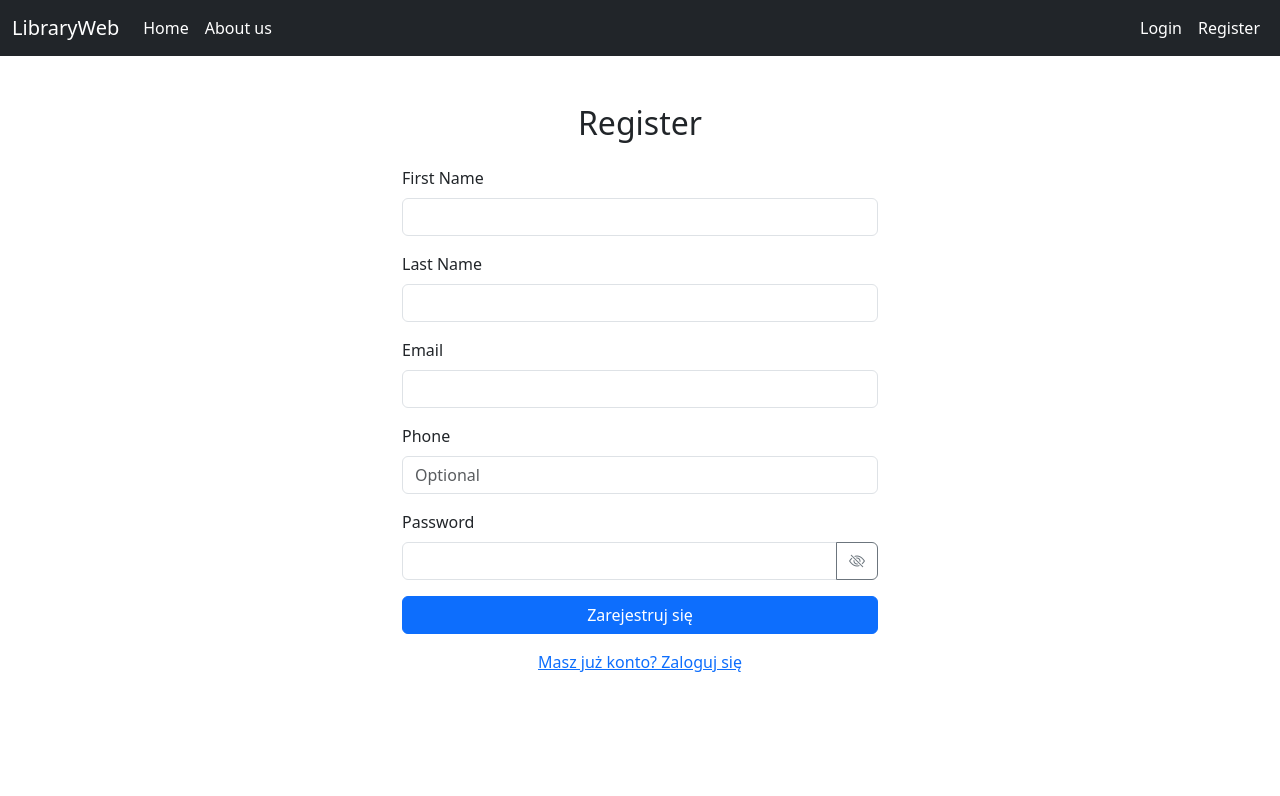
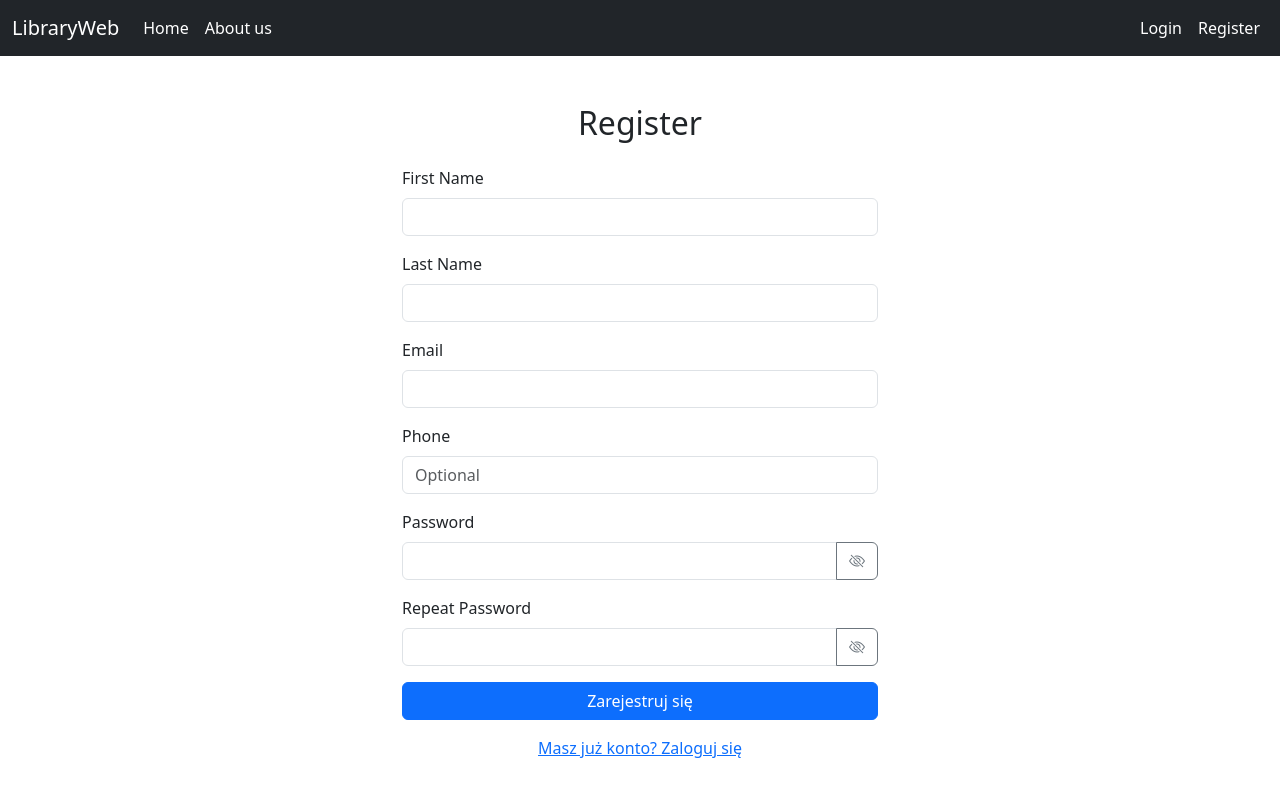
Before and after one commit to pterq/LibraryWeb, a React (Vite) app in the folder library-client/: page /register in a window 1280 px wide. Shown: the top 796 px of the page. Built offline with nearby package versions, Linux system fonts and the light colour scheme; no server answers.

Commit message:
register

```diff
--- a/library-client/src/Pages/RegisterPage.tsx
+++ b/library-client/src/Pages/RegisterPage.tsx
@@ -16,12 +16,13 @@ const RegisterPage: React.FC = () => {
 
 	const [showPassword, setShowPassword] = useState<boolean>(false);
 
-	const [form, setForm] = useState<RegisterForm>({
+	const [form, setForm] = useState<EmptyRegisterForm>({
 		firstName: "",
 		lastName: "",
 		email: "",
 		phone: "",
 		password: "",
+		password2: "",
 	});
 
 	const [message, setMessage] = useState<string>("");
@@ -35,6 +36,11 @@ const RegisterPage: React.FC = () => {
 
 	const handleSubmit = async (e: React.FormEvent<HTMLFormElement>) => {
 		e.preventDefault();
+
+		if (form.password !== form.password2) {
+			setMessage("Passwords do not match.");
+			return;
+		}
 
 		try {
 			const response = await axios.post<RegisterResponse>(
@@ -71,11 +77,11 @@ const RegisterPage: React.FC = () => {
 
 			switch (err.response.status) {
 				case 409:
-					setMessage(backendMessage || "Email already exists.");
+					setMessage("Email already exists.");
 					break;
 
 				case 400:
-					setMessage(backendMessage || "Invalid registration data.");
+					setMessage("Invalid registration data.");
 					break;
 
 				case 500:
@@ -164,6 +170,28 @@ const RegisterPage: React.FC = () => {
 						</button>
 					</div>
 				</div>
+				<div className="mb-3">
+					<label className="form-label">Repeat Password</label>
+
+					<div className="input-group">
+						<input
+							type={showPassword ? "text" : "password"}
+							name="password2"
+							className="form-control"
+							value={form.password2}
+							onChange={handleChange}
+							required
+						/>
+
+						<button
+							type="button"
+							className="btn btn-outline-secondary"
+							onClick={() => setShowPassword((prev) => !prev)}
+						>
+							<i className={showPassword ? "bi bi-eye" : "bi bi-eye-slash"}></i>
+						</button>
+					</div>
+				</div>
 
 				<button type="submit" className="btn btn-primary w-100">
 					Zarejestruj się
```
Also changed, not shown: 1 other file (tests, documents, lock files or other folders).
